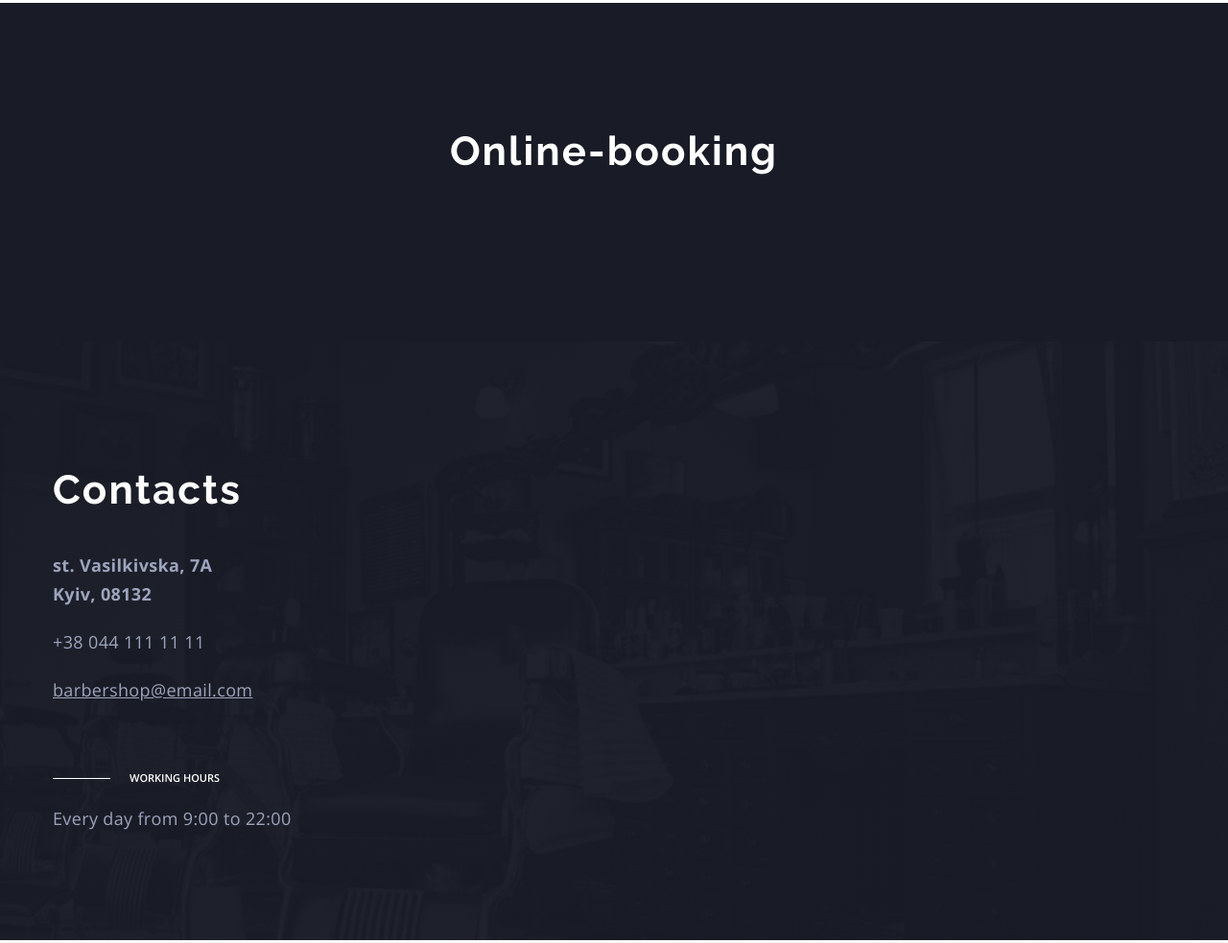
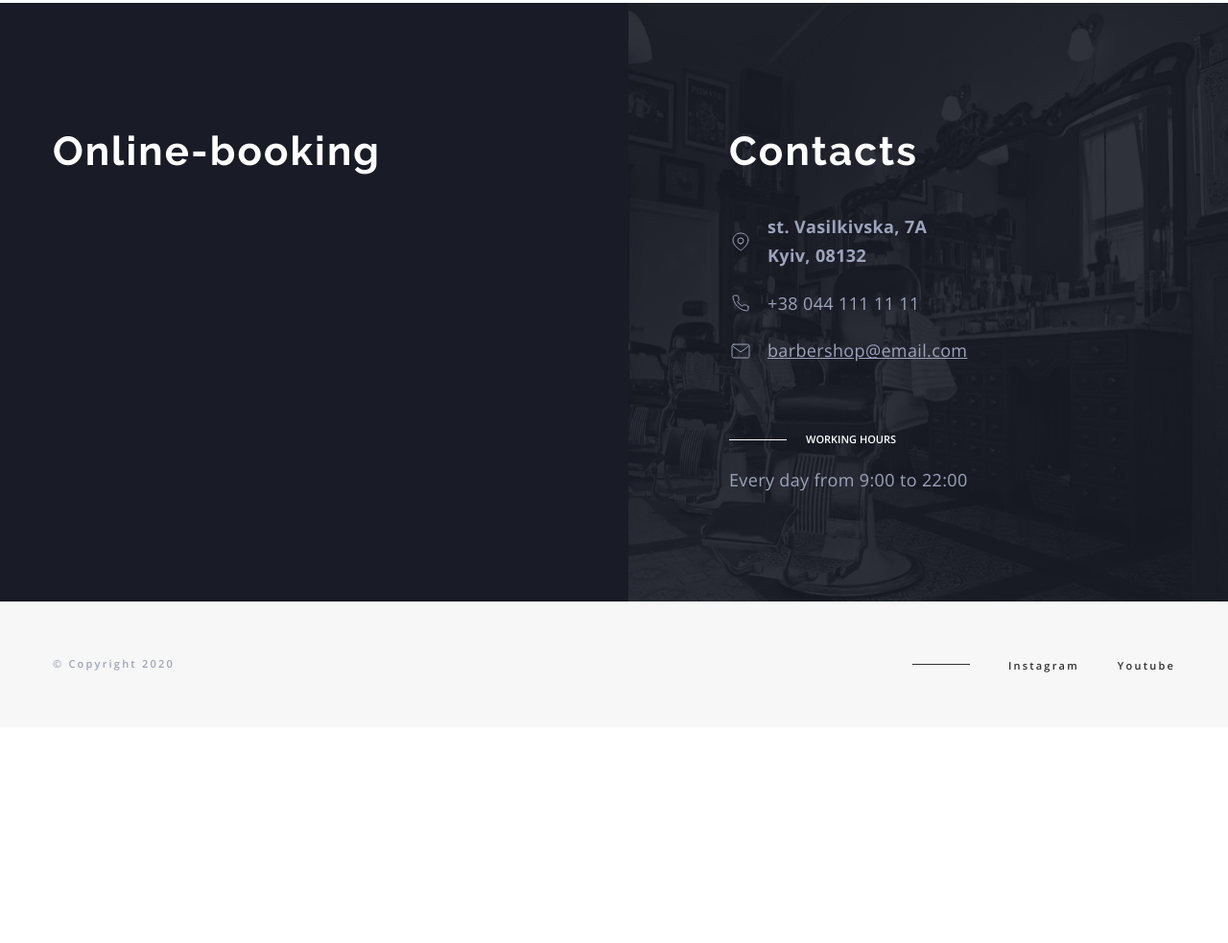
Before and after one commit to DorianGray0/re-barber-5, a plain HTML site: page index.html in a window 1280 px wide. Shown: the part 4222-5205 px from the top of the page at 96% size. After the commit the page ends 4980 px from the top, so only its background shows below. Drawn offline with nearby package versions, Linux system fonts and the light colour scheme.

Commit message:
finished html and added css

```diff
--- a/css/styles.css
+++ b/css/styles.css
@@ -553,17 +553,35 @@ address {
   flex-basis: calc((100% - 3 * var(--gap-regular)) / 4);
 }
 
+/* -------CONTACTS WRAP  */
+
+.contacts-wrap {
+  max-width: 1600px;
+  margin: 0 auto;
+
+  background-color: #191c26;
+
+  background-image: url(../images/contacts-bg.png);
+  background-repeat: no-repeat;
+  background-position: right;
+  background-size: calc(50% - 15px) 100%;
+}
+
+.contacts-wrap > .container {
+  display: flex;
+}
+
 /* ----------------------------booking */
 
 .booking {
   padding-top: 130px;
   padding-bottom: 174px;
 
-  background-color: #191c26;
+  flex-basis: calc(50% + 15px);
 }
 
 .booking-title {
-  text-align: center;
+  /* text-align: center; */
   color: var(--first-title-color);
 }
 
@@ -572,13 +590,9 @@ address {
 .contacts {
   padding-top: 130px;
   padding-bottom: 111px;
+  padding-left: 105px;
 
-  background-color: #191c26;
-  background-image: linear-gradient(rgba(25, 28, 38, 0.7), rgba(25, 28, 38, 0.7)),
-    url(../images/contacts-bg.png);
-  background-repeat: no-repeat;
-  background-position: center;
-  background-size: cover;
+  flex-basis: calc(50% - 15px);
 }
 
 .contacts-title {
@@ -615,6 +629,24 @@ address {
   color: var(--primary-text-color);
 }
 
+.address-link {
+  display: flex;
+  align-items: center;
+  gap: 16px;
+}
+
+.address-icon {
+  fill: red;
+}
+
+/* .address-link:first-child {
+  align-items: flex-start;
+} */
+
+.address-icon {
+  fill: currentColor;
+}
+
 .contacts-upper-text {
   margin-bottom: 20px;
 
@@ -630,6 +662,12 @@ address {
   background-color: var(--secondary-bgc);
 }
 
+.footer > .container {
+  display: flex;
+  justify-content: space-between;
+  align-items: center;
+}
+
 .footer-text {
   font-weight: 600;
   font-size: 11px;
@@ -637,8 +675,19 @@ address {
   color: var(--primary-text-color);
 }
 
-/* .footer-list {
-} */
+.footer-list {
+  display: flex;
+  align-items: center;
+  gap: 40px;
+}
 
-/* .footer-item {
-} */
+.footer-list::before {
+  content: '';
+  width: 60px;
+  height: 1px;
+
+  background-color: var(--second-title-color);
+}
+
+.footer-item {
+}
--- a/index.html
+++ b/index.html
@@ -343,16 +343,15 @@
         </div>
       </section>
 
+      <div class="contacts-wrap">
+        <div class="container">
           <!-- SECTION 7 online booking -->
           <section class="booking">
-        <div class="container">
             <h2 class="booking-title title">Online-booking</h2>
-        </div>
           </section>
 
           <!-- SECTION 8 Contacts -->
           <section class="contacts">
-        <div class="container">
             <h2 class="contacts-title title">Contacts</h2>
             <address class="address">
               <ul class="address-list">
@@ -362,18 +361,27 @@
                     href="https://maps.app.goo.gl/wKZDcToJrYftCHqq6"
                     target="_blank"
                     rel="nofollow noopener noreferrer"
-                  >st. Vasilkivska, 7A <br />
+                    ><svg class="address-icon" width="24" height="24">
+                      <use href="./images/symbol-defs.svg#icon-map-pin"></use>
+                    </svg>
+                    st. Vasilkivska, 7A <br />
                     Kyiv, 08132</a
                   >
                 </li>
                 <li class="address-item">
                   <a class="address-link down-text link" href="tel:+380441111111"
-                  >+38 044 111 11 11</a
+                    ><svg class="address-icon" width="24" height="24">
+                      <use href="./images/symbol-defs.svg#icon-phone"></use>
+                    </svg>
+                    +38 044 111 11 11</a
                   >
                 </li>
                 <li class="address-item">
                   <a class="address-link down-text link" href="mailto:barbershop@email.com"
-                  >barbershop@email.com</a
+                    ><svg class="address-icon" width="24" height="24">
+                      <use href="./images/symbol-defs.svg#icon-mail"></use>
+                    </svg>
+                    barbershop@email.com</a
                   >
                 </li>
               </ul>
@@ -381,8 +389,9 @@
 
             <p class="contacts-upper-text upper-text">Working hours</p>
             <p class="contacts-text down-text">Every day from 9:00 to 22:00</p>
+          </section>
         </div>
-      </section>
+      </div>
     </main>
 
     <footer class="footer">
```
Lines whose indentation alone changed are shown as unchanged.
